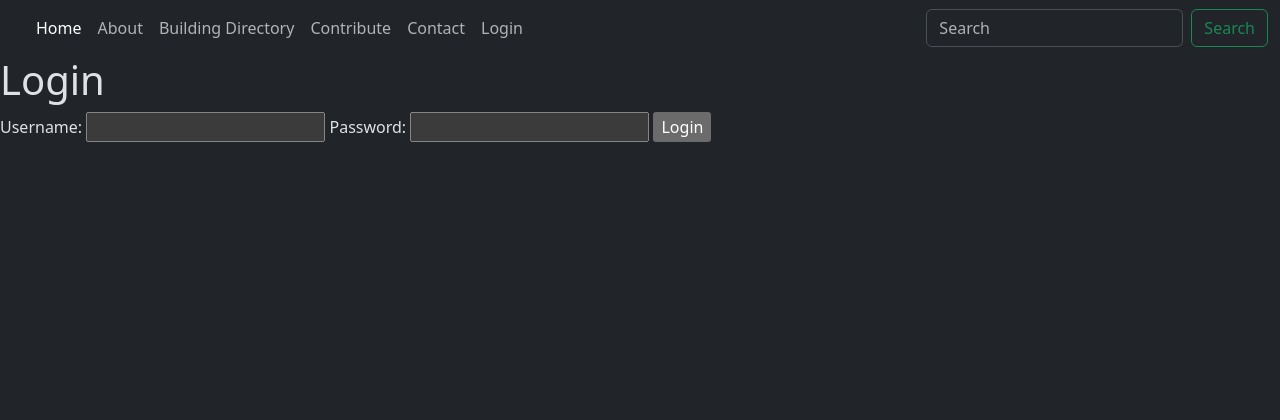
After one commit to derekoda/CS382-Group-Project, a Flask app: page /login in a window 1280 px wide. The commit adds this page. Shown: the top 420 px of the page. Run offline with Flask 3, Linux system fonts and the light colour scheme.

Commit message:
added functionality for users to login, not quite finished

```diff
--- a/app.py
+++ b/app.py
@@ -1,9 +1,13 @@
 from flask import *
+from flask import Flask, render_template, request, redirect, url_for
+from flask_login import LoginManager, UserMixin, login_user, login_required, logout_user
 import db
+
 
 app = Flask(__name__)
 # add the database to the app
 db.init_app(app)
+app.secret_key = 'super_secret_key' # used to encrypt the session cookie
 
 # Routes used to render a HTML file that can be edited in the templates folder.
 @app.route('/')
@@ -28,11 +32,15 @@ def buildingdirectory():
         'buildingdirectory.html')
 
 @app.route('/contribute')
+#@login_required # this route requires the user to be logged in
 def contribute():
     return render_template("contribute.html")
 
+
+# Database routes -------------------------------------------------------------
 # Routes used to add data to the database for areas in the building.
 @app.route('/add_area', methods=['POST'])
+@login_required # this route requires the user to be logged in
 def add_area():
     type = request.form['type']
     count = request.form['count']
@@ -52,5 +60,50 @@ def areas():
     areas = db.execute('SELECT * FROM area').fetchall()
     return render_template('areas.html', areas=areas)
 
+# Login section ---------------------------------------------------------------
+# Flask-Login setup
+login_manager = LoginManager()
+login_manager.init_app(app)
+login_manager.login_view = 'login'
+
+# User class for Flask-Login
+class User(UserMixin):
+    def __init__(self, id, username, password):
+        self.id = id
+        self.username = username
+        self.password = password
+
+# Flask-Login helper to retrieve a user from our db
+@login_manager.user_loader
+def load_user(user_id):
+    user_data = db.get_user_by_id(user_id)
+    if user_data:
+        return User(user_data['id'], user_data['username'], user_data['password'])
+    return None
+# Login routes
+@app.route('/login', methods=['GET', 'POST'])
+def login():
+    if request.method == 'POST':
+        username = request.form['username']
+        password = request.form['password']
+        user_data = db.get_user_by_username(username)
+
+        if user_data and user_data['password'] == password:
+            user = User(user_data['id'], user_data['username'], user_data['password'])
+            login_user(user)
+            return redirect(url_for('index'))
+        else:
+            return 'Invalid username or password'
+
+    return render_template('login.html')
+
+# logout route
+@app.route('/logout')
+@login_required
+def logout():
+    logout_user()
+    return redirect(url_for('index'))
+
+
 if __name__ == '__main__':
     app.run(debug=True)
--- a/db.py
+++ b/db.py
@@ -43,3 +43,14 @@ def init_db_command():
 def init_app(app):
     app.teardown_appcontext(close_db)
     app.cli.add_command(init_db_command)
+
+# for login
+def get_user_by_id(user_id):
+    db = get_db()
+    user = db.execute('SELECT * FROM users WHERE id = ?', (user_id,)).fetchone()
+    return user
+
+def get_user_by_username(username):
+    db = get_db()
+    user = db.execute('SELECT * FROM users WHERE username = ?', (username,)).fetchone()
+    return user
--- a/templates/base.html
+++ b/templates/base.html
@@ -39,6 +39,9 @@
             <li class="nav-item">
               <a class="nav-link" href="{{ url_for('contact') }}">Contact</a>
             </li>
+            <li class="nav-item">
+              <a class="nav-link" href="{{ url_for('login') }}">Login</a>
+            </li>
           </ul>
           <form class="d-flex" role="search">
             <input class="form-control me-2" type="search" placeholder="Search" aria-label="Search">
--- /dev/null
+++ b/templates/login.html
@@ -0,0 +1,12 @@
+{% extends "base.html" %}
+
+{% block content %}
+    <h1>Login</h1>
+    <form action="{{ url_for('login') }}" method="post">
+        <label for="username">Username:</label>
+        <input type="text" id="username" name="username" required>
+        <label for="password">Password:</label>
+        <input type="password" id="password" name="password" required>
+        <input type="submit" value="Login">
+    </form>
+{% endblock %}
```
Also changed, not shown: schema.sql (+8 -0 lines), afpwnsqt.db (added).
